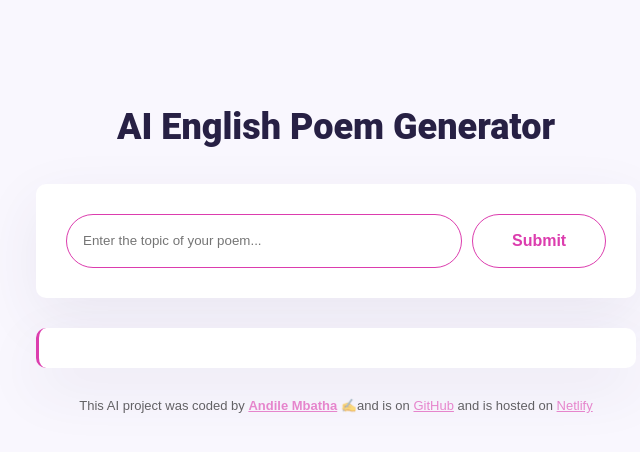
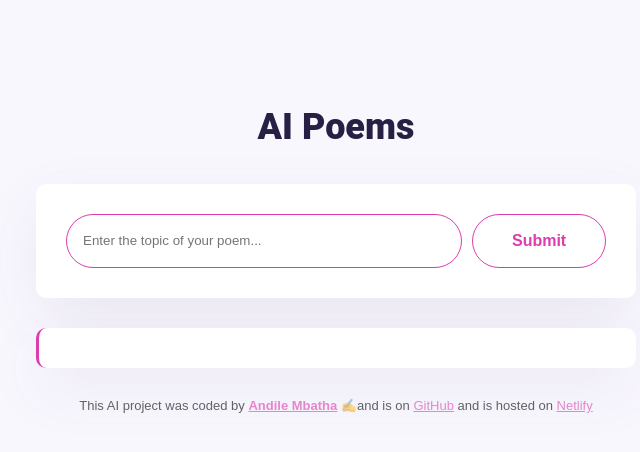
Before and after one commit to ANDILE805/English-poem-generator-AIproject, a plain HTML site: page index.html in a window 1280 px wide. Shown: the whole page, without its empty margins (304-944 px from the left). Drawn offline with nearby package versions, Linux system fonts and the light colour scheme.

Commit message:
Update index.html

```diff
--- a/index.html
+++ b/index.html
@@ -19,7 +19,7 @@
   <body>
     <div class="container">
       <header>
-        <h1>AI English Poem Generator</h1>
+        <h1>AI Poems</h1>
       </header>
 
       <main>
```
